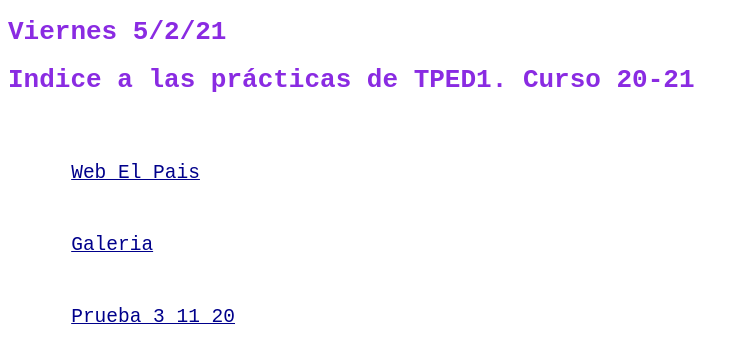
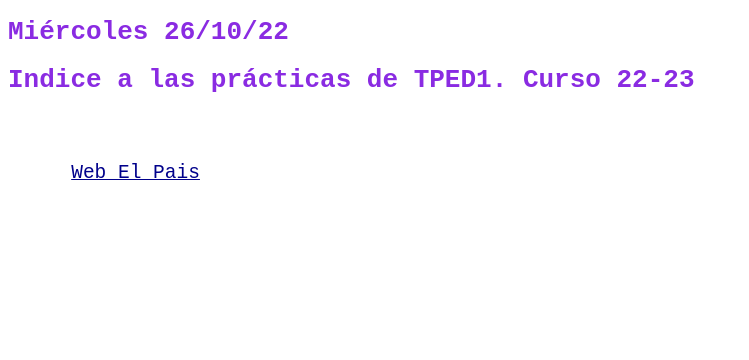
Before and after one commit to MarianPerez20/MarianPerez20.github.io, a plain HTML site: page index.html in a window 1280 px wide. Shown: the whole page, without its empty margins (0-749 px from the left). Drawn offline with Linux system fonts and the light colour scheme.

Commit message:
Update index.html

```diff
--- a/index.html
+++ b/index.html
@@ -12,13 +12,10 @@
 
 <body>
 	<div id="cabecera">
-	<h1>Viernes 5/2/21</h1>
-		<h1>Indice a las prácticas de TPED1. Curso 20-21</h1>
+	<h1>Miércoles 26/10/22</h1>
+		<h1>Indice a las prácticas de TPED1. Curso 22-23</h1>
 		<a href="Sesion7_webPais/index.html">Web El Pais</a>
-		<br>
-		<a href="Sesion10_thumnail/index.html">Galeria</a>
-		<br>
-		<a href="#">Prueba 3_11_20</a>
+
 	</div>
 
 	<div id="centro">
```
